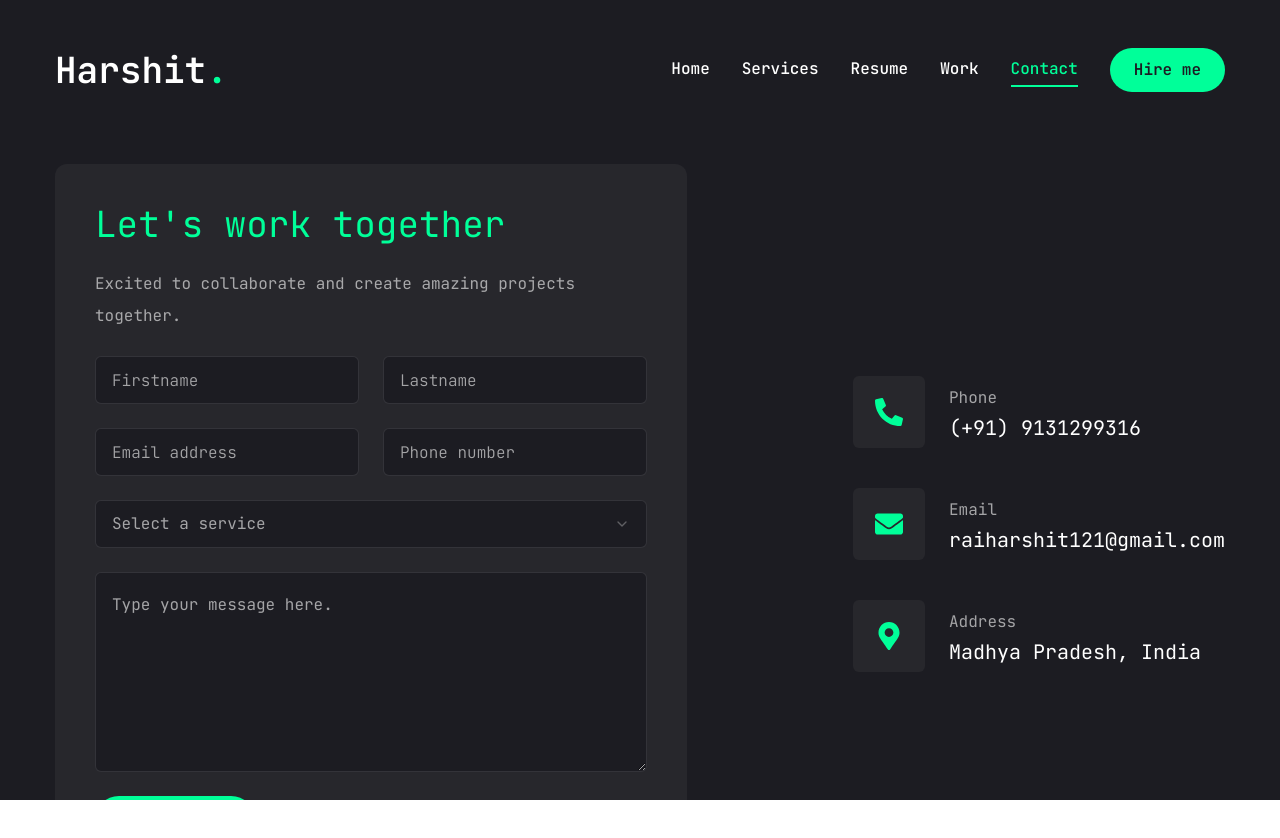
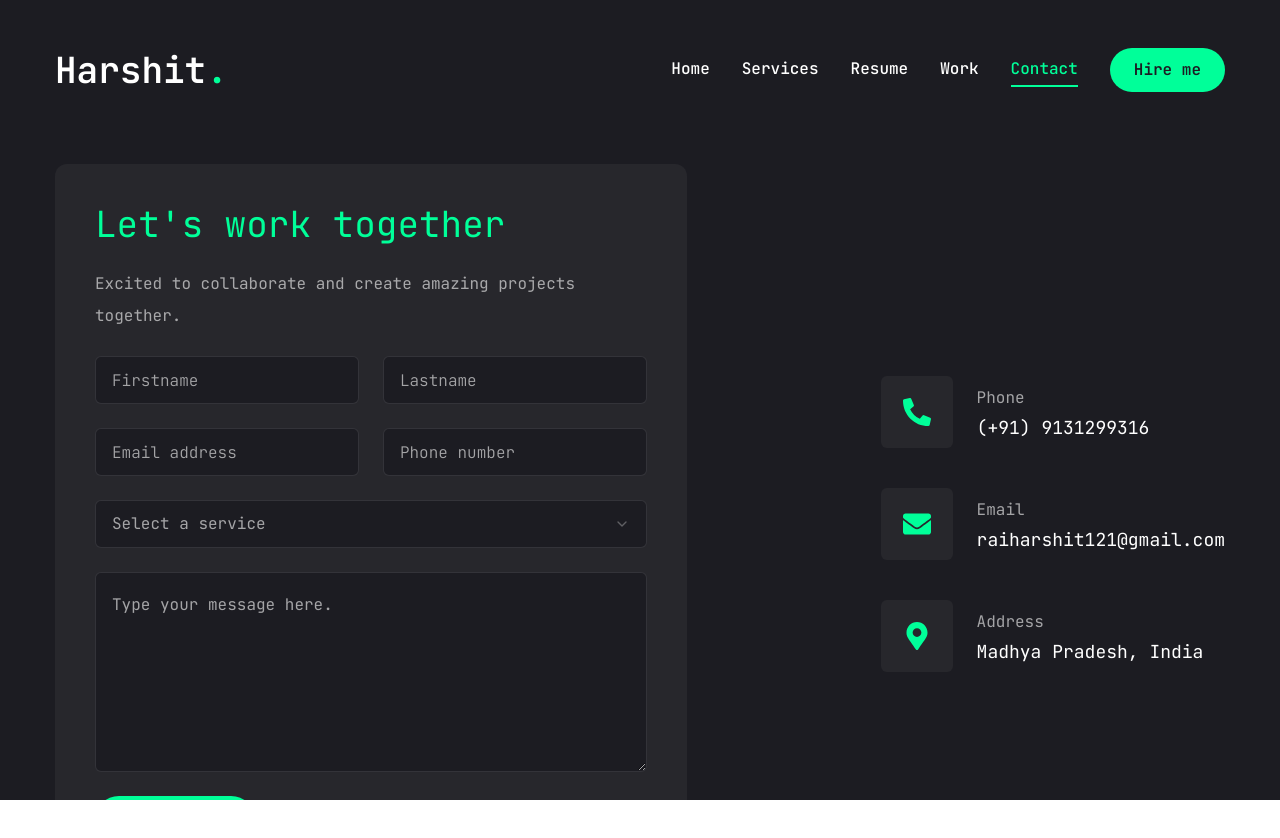
Before and after one commit to HarshitRai121/harshit-portfolio, a Next.js app: page /contact in a window 1280 px wide. Shown: the top 838 px of the page. Built offline with nearby package versions, Linux system fonts and the light colour scheme.

Commit message:
Update page.jsx

```diff
--- a/app/contact/page.jsx
+++ b/app/contact/page.jsx
@@ -106,7 +106,7 @@
                   </div>
                   <div className="flex-1">
                     <p className="text-white/60">{item.title}</p>
-                    <h3 className="text-xl">{item.description}</h3>
+                    <h3 className="text-lg">{item.description}</h3>
                   </div>
                 </li>
               );
```
